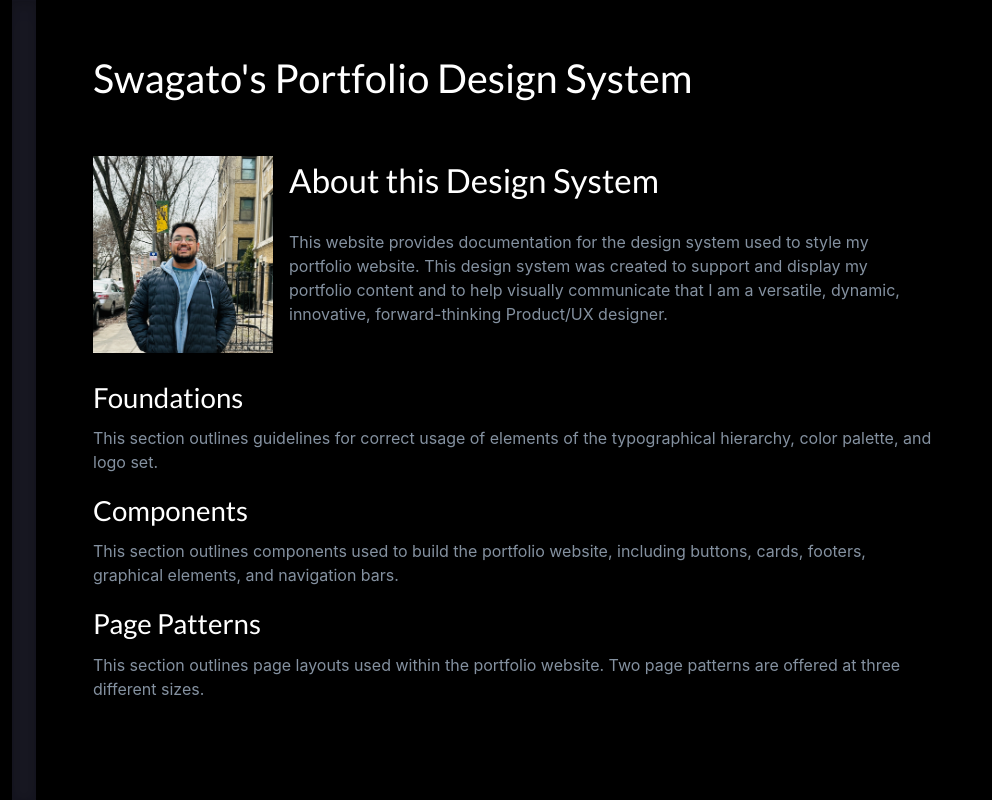
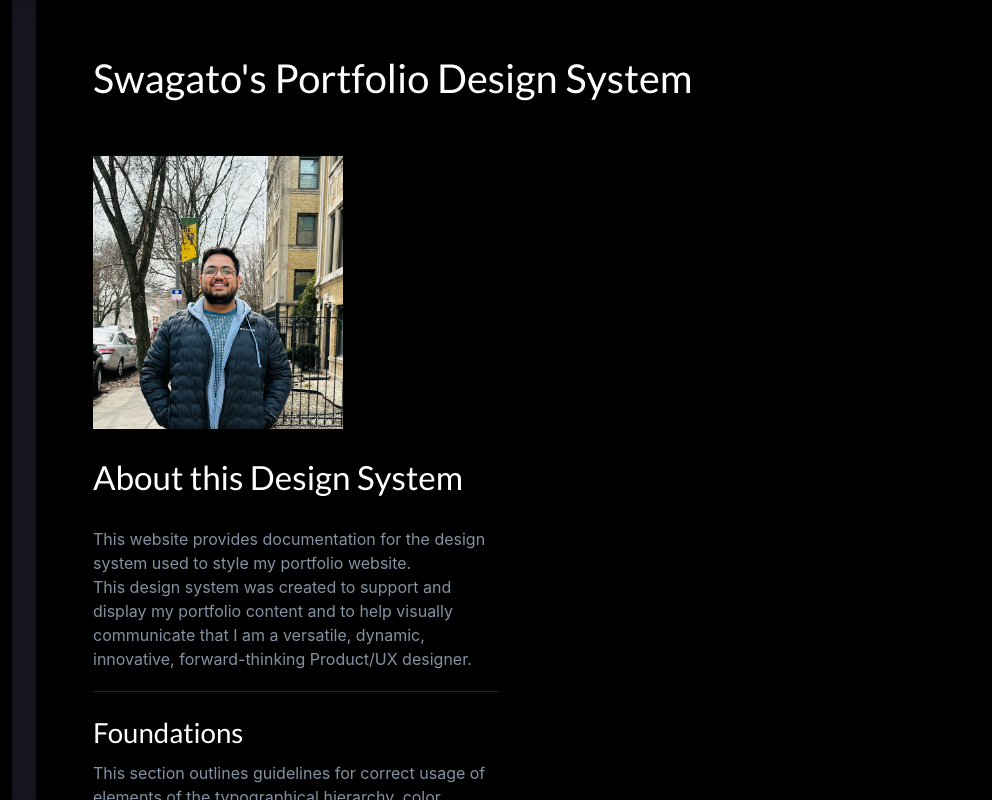
Before and after one commit to SwagatoB/Portfolio-Mini-Design-System, a plain HTML site: page index.html in a window 1280 px wide. Shown: the full height of the page, 288-1280 px from the left. Drawn offline with nearby package versions, Linux system fonts and the light colour scheme.

Commit message:
#Final changes 1

```diff
--- a/css/style.css
+++ b/css/style.css
@@ -71,3 +71,8 @@ body {
   .h5 {
     font-size: 1.2rem;
   }
+
+  br{
+    margin-top: 20px !important;
+    margin-bottom: 20px !important;
+  }
--- a/index.html
+++ b/index.html
@@ -89,19 +89,21 @@
 
 
               <div class="row d-flex align-items-center mb-4">
-                  <div class="col">
-                      <img class="profile float-start me-3" src="./img/FullSizeRender.jpg" width="180" alt="x">
-                      <h2 class="mb-4">About this Design System</h2>
-                      <p>This website provides documentation for the design system used to style my
-                          portfolio website.
-                          This design system was created to support and display my portfolio content and to help
-                          visually communicate that
-                          I
-                          am a versatile, dynamic, innovative, forward-thinking Product/UX designer.</p>
+                  <div class="col-8">
+                      <img class="profile float-start me-3" src="./img/FullSizeRender.jpg" width="250" alt="x">
                   </div>
               </div>
               <div class="row">
-                  <div class="col">
+                  <div class="col-6">
+                    <h2 class="mb-4">About this Design System</h2>
+                    <p>This website provides documentation for the design system used to style my
+                      portfolio website.
+                      <br>
+                      This design system was created to support and display my portfolio content and to help
+                      visually communicate that
+                      I
+                      am a versatile, dynamic, innovative, forward-thinking Product/UX designer.</p>
+                      <hr>
                       <h3>Foundations</h3>
                       <p>This section outlines guidelines for correct usage of elements of the typographical
                           hierarchy,
```
Also changed, not shown: patterns/page1-phone.html (+2 -0 lines), patterns/page2-phone.html (+2 -0 lines), patterns/page2-phoneGrid.html (+2 -0 lines).
